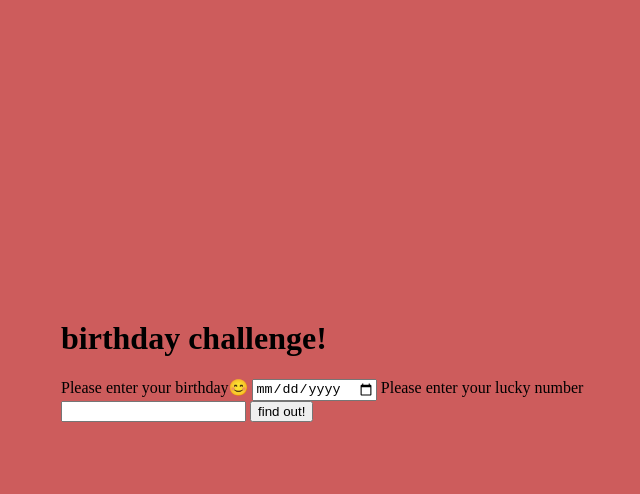
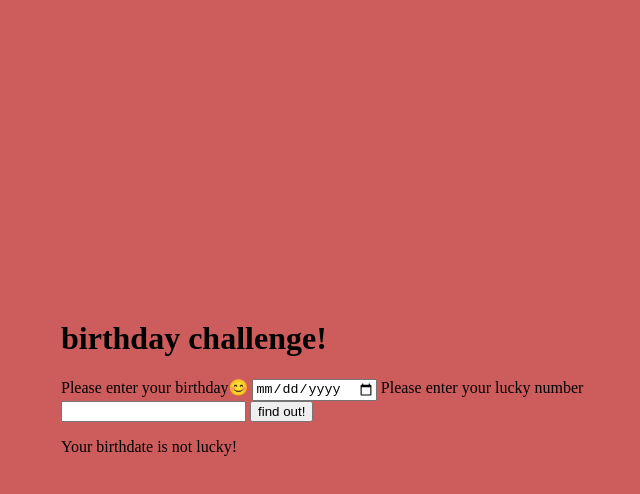
Before and after one commit to krishnamahadev/lesson-7-birthday, a plain HTML site: page index.html in a window 1280 px wide. Both pictures are taken after a click on the button "find out!". Shown: the whole page, without its empty margins (259-899 px from the left). Drawn offline with Linux system fonts and the light colour scheme.

Commit message:
final : result

```diff
--- a/app.js
+++ b/app.js
@@ -4,27 +4,37 @@ const lnum = document.querySelector("#lucky-num");
 
 const find = document.querySelector("#find-out")
 
-const showresult = document.querySelector("show-result");
+const showresult = document.querySelector("#show-result");
 
 
 function findout()
 {
+    // showresult.style.display = "none";
     console.log("Hey");
     // console.log(bdate)
     console.log(bdate.value) //working
     const dateofbirth = bdate.value;
     console.log(dateofbirth) //not working
     const sumofbdate = countbirthdate(dateofbirth);
-    console.log("sum",sumofbdate)
+    console.log("sum",sumofbdate);
 
-    if(Number(sumofbdate % lnum.value%)===0)
+    const num = Number(lnum.value);
+
+    console.log(typeof num);
+
+    if((sumofbdate % num )===0)
     {
-        showresult.s
+        showresult.innerText="Your birthdate is lucky!";
+
+    }
+    else
+    {
+        showresult.innerText="Your birthdate is not lucky!";
     }
 
+}
 
 
-}
 function countbirthdate(dateofbirth)
 {
     dateofbirth = dateofbirth.replaceAll("-","");
--- a/index.html
+++ b/index.html
@@ -22,7 +22,7 @@
 
         <button id="find-out">find out!</button>
 
-        <div id="show-result"></div>
+        <p id="show-result">Message</p>
 
 
     </div>
```
